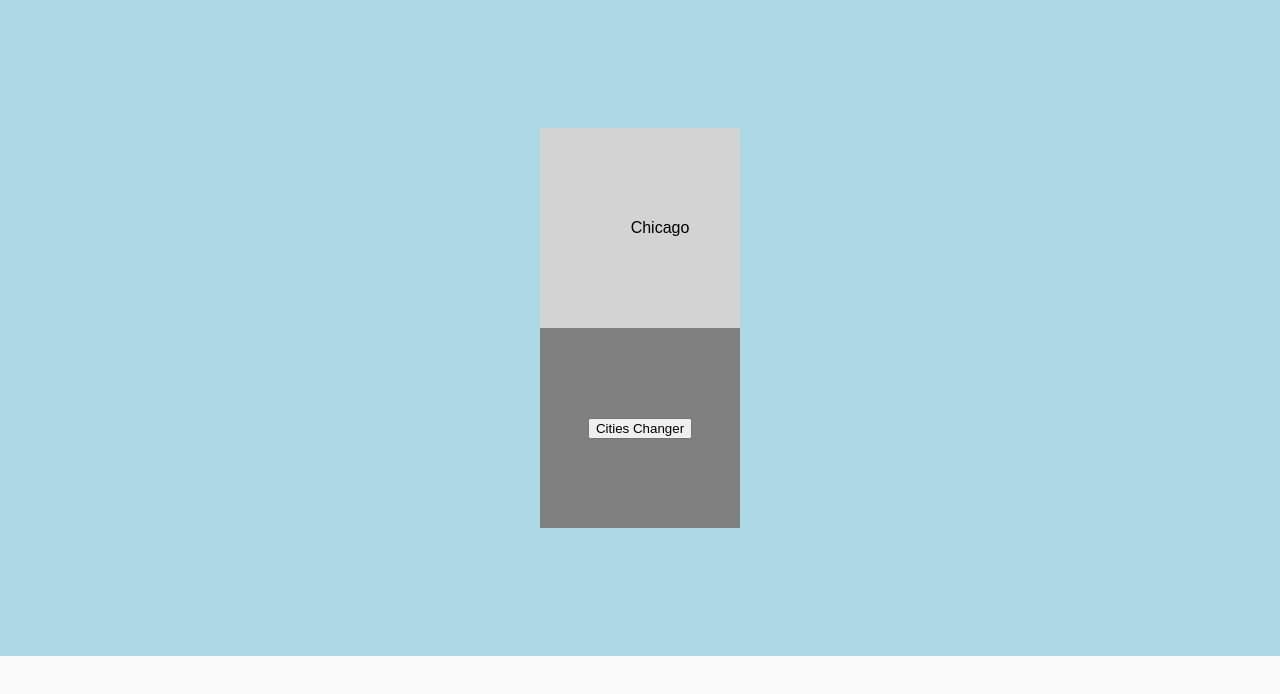
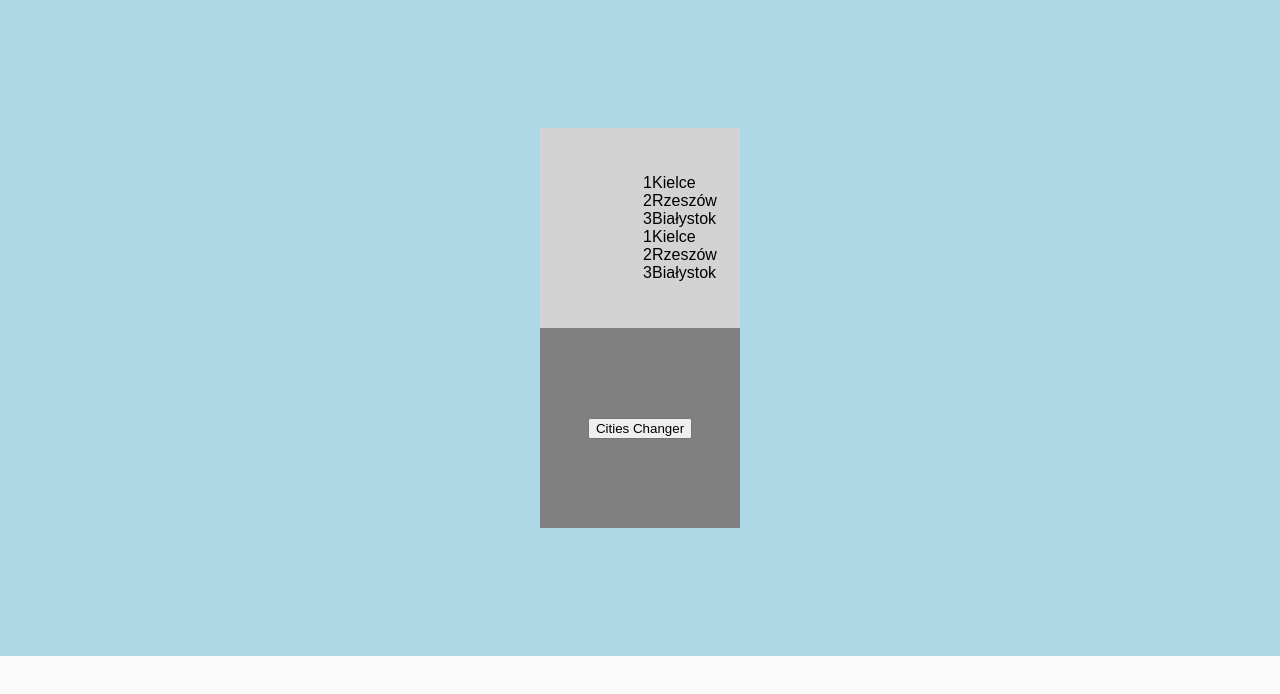
Before and after one commit to Scherlock90/cities-changer, a React (Create React App) app: page / in a window 1280 px wide. Both pictures are taken after a click on the button "Cities Changer". Shown: the top 694 px of the page. Built offline with nearby package versions, Linux system fonts and the light colour scheme.

Commit message:
maping object on function

```diff
--- a/src/App.js
+++ b/src/App.js
@@ -18,12 +18,15 @@ export default class App extends React.Component {
     this.state = {
       cities: [
         {
+          id: 1,
           nameCity: 'Kielce'
         },
         {
+          id: 2,
           nameCity: 'Rzeszów'
         },
         {
+          id: 3,
           nameCity: 'Białystok'
         }
       ]
@@ -32,20 +35,22 @@ export default class App extends React.Component {
 
   onCitiesHandler = (e) => {
     e.preventDefault();
-    console.log('cities changer');
+    let idCities = this.state.cities.map(( id, i) => (
+      <ul key={i}>
+          {id.id}
+          {id.nameCity}
+      </ul>));
     this.setState({
       cities: [
         {
-          nameCity: 'Chicago'
+          id: idCities,
+          nameCity: idCities
         }
       ]
     })
   }
 
   render() {
-    // const citiesProps = this.props.cities.map( city => city {
-
-    // });
     return (
       <div className="containerCities">
         <div className="container">
@@ -53,6 +58,7 @@ export default class App extends React.Component {
             {this.state.cities.map((city, i) => (
               <ul key={i}>
                   {city.nameCity}
+                  {city.id}
               </ul>
             ))
             }
```
